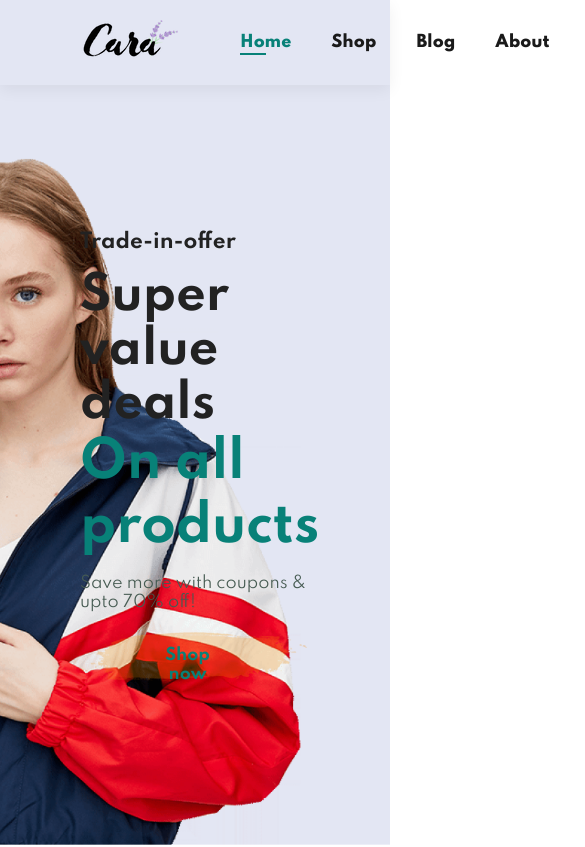
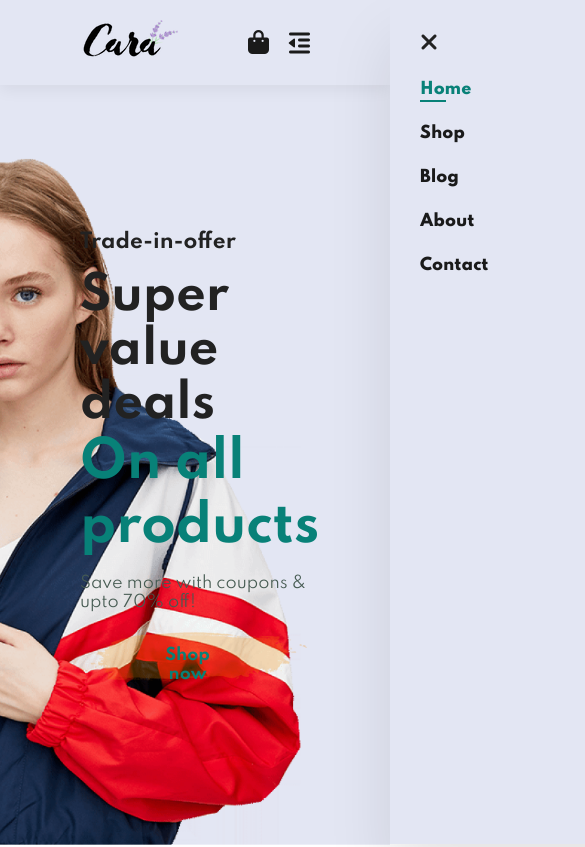
Before and after one commit to Umar-abbasi/Ecommerce, a plain HTML site: page index.html in a window 390 px wide. Shown: the top 847 px of the page, 585 px wide, since content can reach past the window. Drawn offline with Linux system fonts and the light colour scheme.

Commit message:
day:6 part:1

```diff
--- a/index.html
+++ b/index.html
@@ -21,8 +21,13 @@
                     <li><a href="blog.html">Blog</a></li>
                     <li><a href="about.html">About</a></li>
                     <li><a href="contact.html">Contact</a></li>
-                    <li><a href="cart.html"><i class="fa-solid fa-bag-shopping"></i></a></li>
+                    <li><a href="cart.html"><i class="fa-solid fa-bag-shopping" id="lg-bag"></i></a></li>
+                    <a href="#"><i id="close" class="fa-solid fa-xmark"></i></a>
                 </ul>
+            </div>
+            <div id="mobile">
+                <a href="cart.html"><i class="fa-solid fa-bag-shopping"></i></a>
+                <i id="bar" class="fas fa-outdent"></i>
             </div>
         </section>
         <section id="hero">
@@ -388,8 +393,8 @@
                 <img class="logo" src="img/logo.png" alt="">
                 <h4>Contact</h4>
                 <p><b>Address:</b> 562 wellington Road, Street 32, san Francisco</p>
-                <p><b>Phone</b>(+92) 3451322997/(+92) 3175297478</p>
-                <p><b>Phone</b>10:00 - 18:00, Mon - Sat</p>
+                <p><b>Phone: </b>(+92) 3451322997/(+92) 3175297478</p>
+                <p><b>Time: </b>10:00 - 18:00, Mon - Sat</p>
                 <div class="follow">
                     <h4>Follow us</h4>
                     <div class="icon">
--- a/script.js
+++ b/script.js
@@ -1 +1,15 @@
 // Script for navigation bar
+const bar = document.querySelector("#bar");
+const nav = document.querySelector("#navbar");
+const close = document.querySelector("#close");
+if(bar){
+    bar.addEventListener("click",()=>{
+    nav.classList.add('active');
+    })
+}
+
+if(close){
+    close.addEventListener("click",()=>{
+    nav.classList.remove('active');
+    })
+}
--- a/style.css
+++ b/style.css
@@ -140,6 +140,13 @@ button.white {
   left: 0;
 }
 
+#mobile{
+  display: none ;
+  align-items: center;
+}
+#close{
+  display: none;
+}
 /* Hero */
 
 #hero{
@@ -529,3 +536,56 @@ footer .Copyright{
   width: 100%;
   text-align: center;
 }
+
+
+/* Responsive */
+
+@media (max-width:799px){
+  #navbar {
+    display: flex;
+    flex-direction: column;
+    align-items: flex-start;
+    justify-content: flex-start;
+    position: fixed;
+    top: 0;
+    right: -300px;
+    height: 100vh;
+    width: 300px;
+    background-color: #E3E6F3;
+    box-shadow: 0 40px 60px rgba(0, 0, 0, 0.1);
+    padding: 80px 0 0 10px ;
+    transition: 0.3s;
+    -webkit-transition: 0.3s;
+    -moz-transition: 0.3s;
+    -ms-transition: 0.3s;
+    -o-transition: 0.3s;
+}
+  #navbar li{
+    margin-bottom: 25px;
+  }
+  #navbar.active{
+    right: 0;
+  }
+  #mobile{
+    display: flex;
+    align-items: center;
+  }
+  #mobile i{
+    color: #1a1a1a;
+    font-size: 24px;
+    padding-left: 20px;
+
+  }
+  #close{
+    position: absolute;
+    top: 30px;
+    left: 30px;
+    color: #222;
+    font-size: 24px;
+    display: initial;
+  }
+  #lg-bag{
+    display: none;
+  }
+
+}
```
